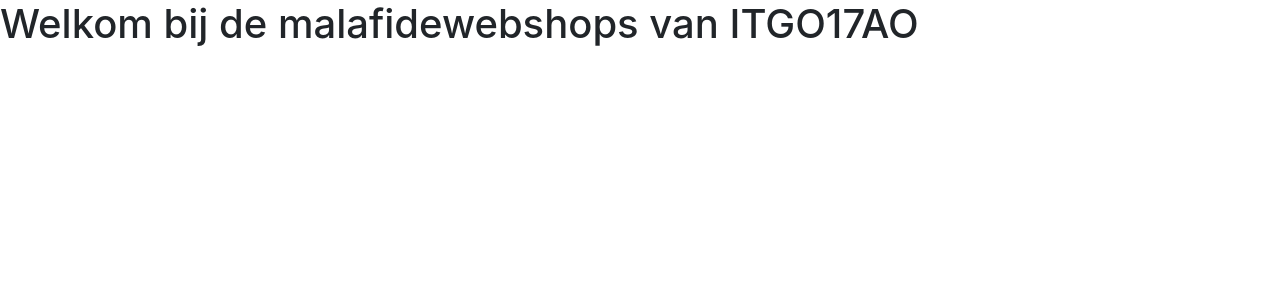
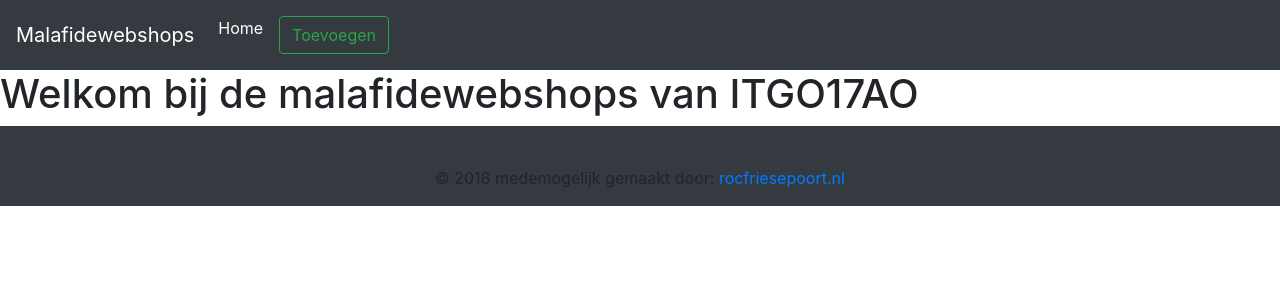
Before and after one commit to FriesepoortMediadevelopers/malafidewebshops, a PHP site: page / in a window 1280 px wide. Shown: the top 300 px of the page. Run offline with PHP 8.4, Linux system fonts and the light colour scheme.

Commit message:
Ik update de index met een header en een footer
made by hendry

```diff
--- a/index.php
+++ b/index.php
@@ -8,6 +8,27 @@
     <link rel="stylesheet" href="https://stackpath.bootstrapcdn.com/bootstrap/4.3.1/css/bootstrap.min.css" integrity="sha384-ggOyR0iXCbMQv3Xipma34MD+dH/1fQ784/j6cY/iJTQUOhcWr7x9JvoRxT2MZw1T" crossorigin="anonymous">
 </head>
 <body>
+    <nav class="navbar navbar-expand-lg navbar-dark bg-dark">
+      <a class="navbar-brand" href="#">Malafidewebshops</a>
+      <button class="navbar-toggler" type="button" data-toggle="collapse" data-target="#navbarNav" aria-controls="navbarNav" aria-expanded="false" aria-label="Toggle navigation">
+        <span class="navbar-toggler-icon"></span>
+      </button>
+      <div class="collapse navbar-collapse" id="navbarNav">
+        <ul class="navbar-nav">
+          <li class="nav-item active">
+            <a class="nav-link" href="#">Home <span class="sr-only">(current)</span></a>
+          </li>
+          <li class="nav-item">
+            <a class="nav-link" href="#"><button class="btn btn-outline-success my-2 my-sm-0" type="submit">Toevoegen</button></a>
+          </li>
+        </ul>
+      </div>
+    </nav>
     <h1>Welkom bij de malafidewebshops van ITGO17AO</h1>
+    <footer class="page-footer font-small bg-dark pt-4">
+        <div class="footer-copyright text-center py-3">© 2018 medemogelijk gemaakt door:
+            <a href="rocfriesepoort.nl">rocfriesepoort.nl</a>
+        </div>
+    </footer>
 </body>
 </html>
```
